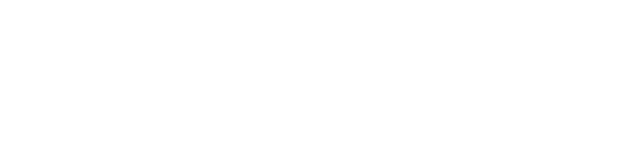
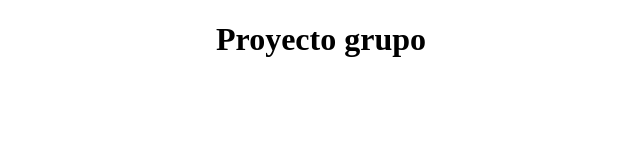
Before and after one commit to lfnavarroj/ProyectoGrupo, a plain HTML site: page contactenos.html in a window 1280 px wide. Shown: the whole page, without its empty margins (319-959 px from the left). Drawn offline with Linux system fonts and the light colour scheme.

Commit message:
Titulo version juan

```diff
--- a/contactenos.html
+++ b/contactenos.html
@@ -4,9 +4,11 @@
     <meta charset="UTF-8">
     <meta http-equiv="X-UA-Compatible" content="IE=edge">
     <meta name="viewport" content="width=device-width, initial-scale=1.0">
-    <title>Document</title>
+    <title>Proyecto Grupo</title>
 </head>
 <body>
-
+    <center>
+        <h1>Proyecto grupo</h1>
+    </center>
 </body>
 </html>
```
